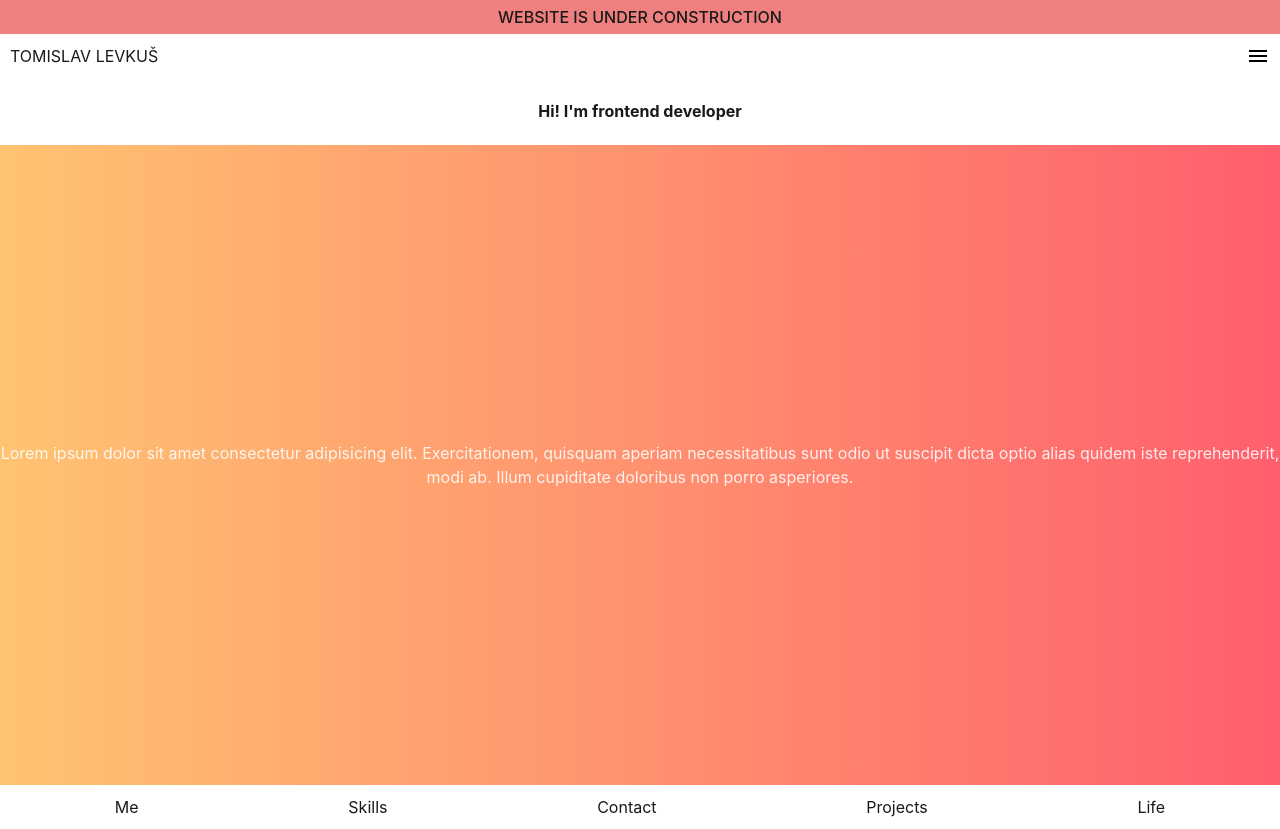
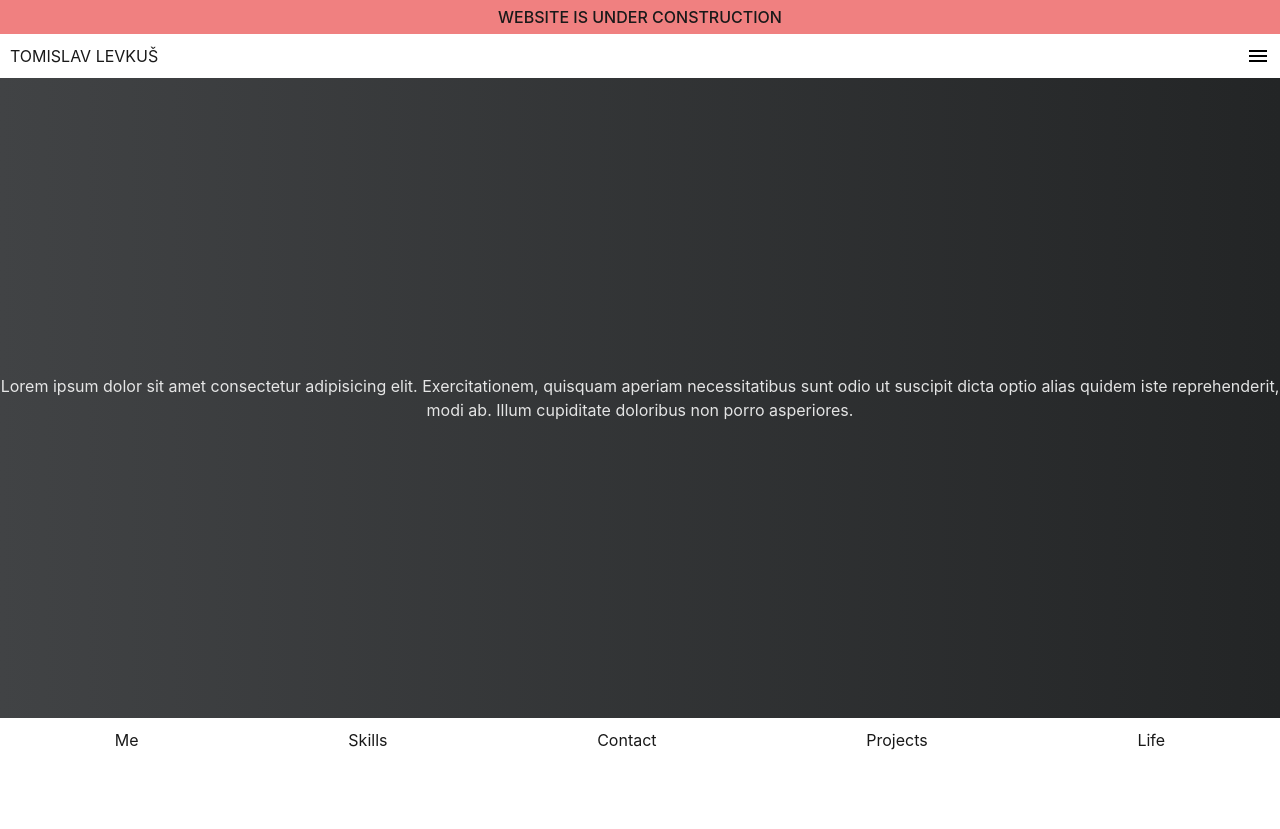
Before and after one commit to tomile247/me, a Vue app: page / in a window 1280 px wide. After the commit the page ends 800 px from the top, so only its background shows below. Built offline with nearby package versions, Linux system fonts and the light colour scheme.

Commit message:
change gradient

```diff
--- a/src/App.vue
+++ b/src/App.vue
@@ -1,15 +1,13 @@
 <script setup lang="ts">
-import Banner from './components/Banner.vue';
 import Header from './components/Header.vue';
-import Hero from './components/Hero.vue';
+// import Hero from './components/Hero.vue';
 import Footer from './components/Footer.vue';
 // import Sidebar from './components/Sidebar.vue';
 </script>
 
 <template>
-  <Banner></Banner>
   <Header></Header>
-  <Hero></Hero>
+  <!-- <Hero></Hero> -->
   <!-- <Sidebar></Sidebar> -->
   <main>
     Lorem ipsum dolor sit amet consectetur adipisicing elit. Exercitationem, quisquam aperiam necessitatibus sunt odio ut suscipit dicta optio alias quidem iste reprehenderit, modi ab. Illum cupiditate doloribus non porro asperiores.
--- a/src/components/Header.vue
+++ b/src/components/Header.vue
@@ -1,4 +1,6 @@
 <script setup lang="ts">
+    import Banner from './Banner.vue';
+
     const toggleSidebar = () => {
         console.log('toggle');
 
@@ -6,6 +8,7 @@
 </script>
 
 <template>
+    <Banner></Banner>
     <header>
         <span>
             TOMISLAV LEVKUŠ
--- a/src/style.css
+++ b/src/style.css
@@ -18,9 +18,9 @@ header {
 }
 
 main {
-  background: #FF5F6D;  /* fallback for old browsers */
-  background: -webkit-linear-gradient(to right, #FFC371, #FF5F6D);  /* Chrome 10-25, Safari 5.1-6 */
-  background: linear-gradient(to right, #FFC371, #FF5F6D); /* W3C, IE 10+/ Edge, Firefox 16+, Chrome 26+, Opera 12+, Safari 7+ */
+  background: #232526;  /* fallback for old browsers */
+  background: -webkit-linear-gradient(to right, #414345, #232526);  /* Chrome 10-25, Safari 5.1-6 */
+  background: linear-gradient(to right, #414345, #232526); /* W3C, IE 10+/ Edge, Firefox 16+, Chrome 26+, Opera 12+, Safari 7+ */
   display: flex;
   justify-content: center;
   align-items: center;
```
